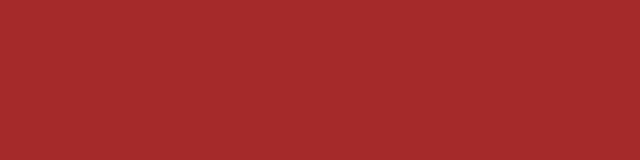
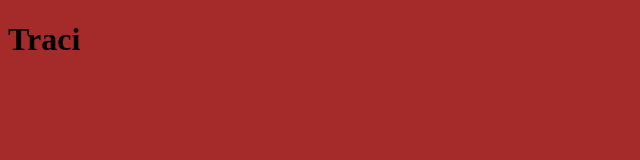
Before and after one commit to tracidawn34/Clproject, a plain HTML site: page index.html in a window 1280 px wide. Shown: the whole page, without its empty margins (0-640 px from the left). Drawn offline with Linux system fonts and the light colour scheme.

Commit message:
added h1

```diff
--- a/index.html
+++ b/index.html
@@ -7,6 +7,6 @@
     <link rel="stylesheet" href="style.css">
 </head>
 <body>
-
+<h1>Traci</h1>
 </body>
 </html>
```
